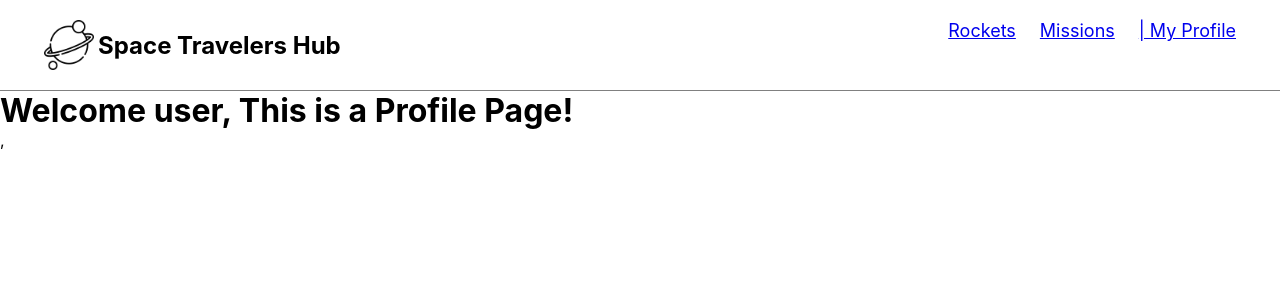
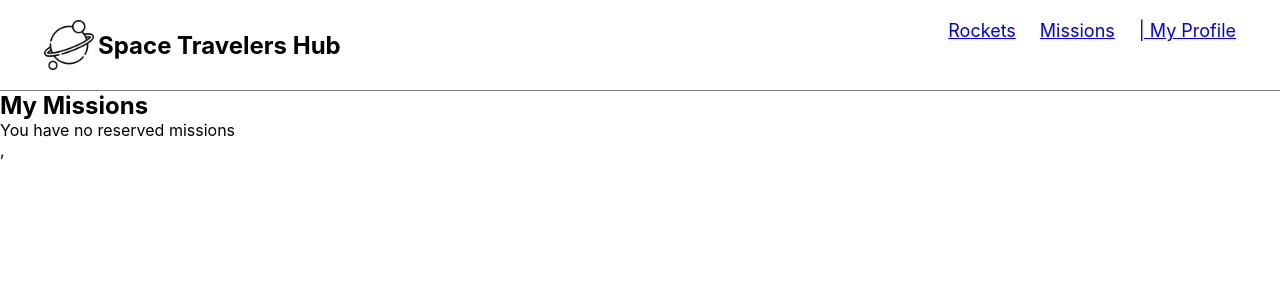
Before and after one commit to Daniel-Kigozi/react-group-project, a React (Create React App) app: page /my-profile in a window 1280 px wide. Shown: the top 300 px of the page. Built offline with nearby package versions, Linux system fonts and the light colour scheme.

Commit message:
Add mission profile to missions page

```diff
--- a/package.json
+++ b/package.json
@@ -3,6 +3,7 @@
   "version": "0.1.0",
   "private": true,
   "dependencies": {
+    "@reduxjs/toolkit": "^1.9.2",
     "@testing-library/jest-dom": "^5.16.5",
     "@testing-library/react": "^13.4.0",
     "@testing-library/user-event": "^13.5.0",
--- a/src/Pages/Profile.js
+++ b/src/Pages/Profile.js
@@ -1,5 +1,7 @@
+import MissionProfile from './missionProfile';
+
 const Profile = () => (
-  <h1>Welcome user, This is a Profile Page!</h1>
+  <MissionProfile />
 );
 
 export default Profile;
--- /dev/null
+++ b/src/Pages/missionProfile.js
@@ -0,0 +1,21 @@
+import React from 'react';
+import { useSelector } from 'react-redux';
+
+const MissionProfile = () => {
+  const missions = useSelector((state) => state.missions)
+    .filter((mission) => mission.reserved);
+
+  return (
+    <div className="reserve-wrapper">
+      <h2>My Missions</h2>
+      <div className="reserve-container">
+        { missions.length === 0 && <p>You have no reserved missions</p>}
+        {missions.map((mission) => (
+          <h3 key={mission.mission_id} className="reserve-item">{mission.mission_name}</h3>
+        ))}
+      </div>
+    </div>
+  );
+};
+
+export default MissionProfile;
--- a/src/index.js
+++ b/src/index.js
@@ -1,7 +1,7 @@
 import React from 'react';
 import ReactDOM from 'react-dom/client';
 import { Provider } from 'react-redux';
-import store from './redux/configureStore';
+import store from './Redux/configureStore';
 import './index.css';
 import App from './App';
 
@@ -10,6 +10,7 @@ root.render(
   <React.StrictMode>
     <Provider store={store}>
       <App />
-    </Provider>,
+    </Provider>
+    ,
   </React.StrictMode>,
 );
```
Also changed, not shown: src/Redux/Missions/missionsReducer.js (line endings or trailing spaces), src/Redux/configureStore.js (line endings or trailing spaces), 1 other file (tests, documents, lock files or other folders).
